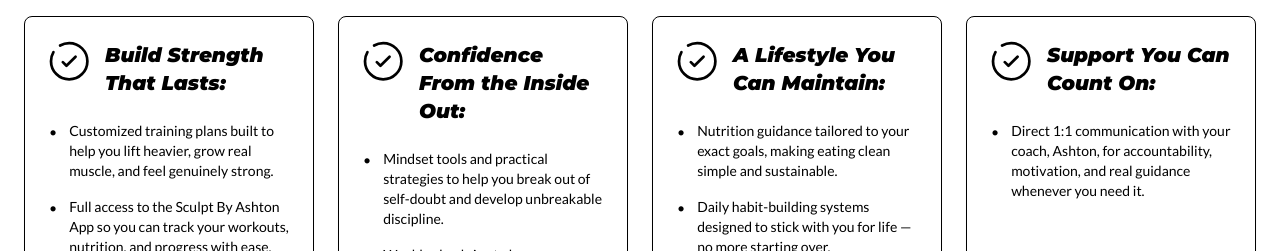
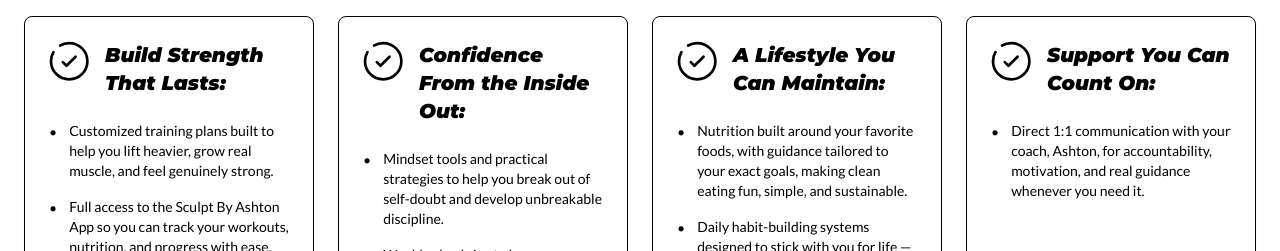
Before and after one commit to shaheer-ali-dev/ashtonwood, a Next.js app: page / in a window 1280 px wide. Shown: the part 2620-2871 px from the top of the page. Built offline with nearby package versions, Linux system fonts and the light colour scheme; a web font is replaced by a local one.

Commit message:
Update FeaturesSection.tsx

```diff
--- a/components/FeaturesSection.tsx
+++ b/components/FeaturesSection.tsx
@@ -35,7 +35,7 @@ export default function FeaturesSection() {
       title: 'A Lifestyle You Can Maintain:',
       // title: 'A LIFESTYLE YOU CAN MAINTAIN:',
       items: [
-        'Nutrition guidance tailored to your exact goals, making eating clean simple and sustainable.',
+        'Nutrition built around your favorite foods, with guidance tailored to your exact goals, making clean eating fun, simple, and sustainable.',
         'Daily habit-building systems designed to stick with you for life — no more starting over.',
       ],
     },
```
